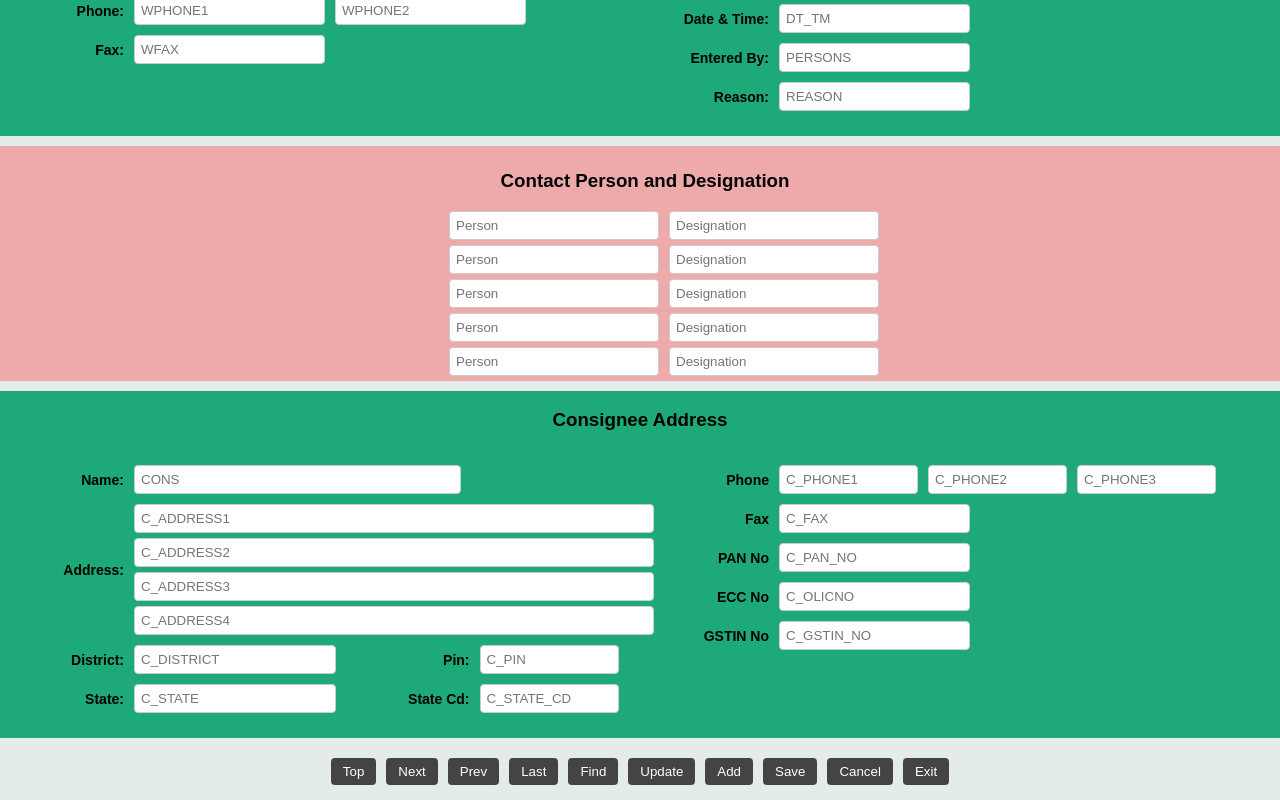
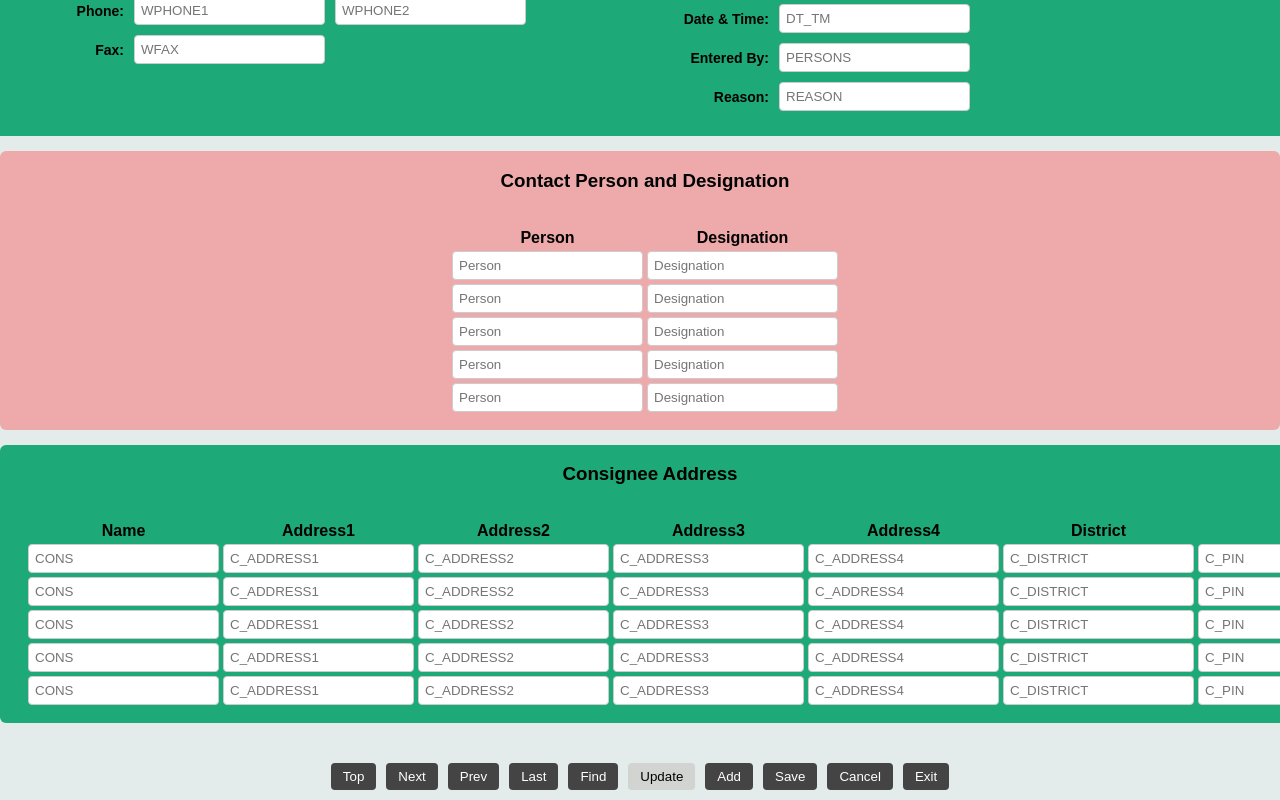
Before and after one commit to AanchalGupta0502/erp-frontend, a React (Vite) app: page / in a window 1280 px wide. Shown: the part 700-1500 px from the top of the page. Built offline with nearby package versions, Linux system fonts and the light colour scheme; no server answers.

Commit message:
Integerated Consignee Address  functionality

```diff
--- a/src/pages/PartyMaster.jsx
+++ b/src/pages/PartyMaster.jsx
@@ -46,25 +46,14 @@ function PartyMaster(){
     gstin: "",
   },
 
-  // 🔹 CONSIGNEE
-  consignee: {
-    name: "",
-    address1: "",
-    address2: "",
-    address3: "",
-    address4: "",
-    district: "",
-    pin: "",
-    state: "",
-    stateCode: "",
-    phone1: "",
-    phone2: "",
-    phone3: "",
-    fax: "",
-    pan: "",
-    ecc: "",
-    gstin: "",
-  },
+  // 🔹 CONSIGNEE table rn its hardcoded 5 size
+  consignee: [
+    {cons: "",address1: "",address2: "",address3: "",address4: "",district: "",pin: "",state: "",stateCode: "",phone1: "",phone2: "",phone3: "",fax: "",pan: "",ecc: "",gstin: "",},
+    {cons: "",address1: "",address2: "",address3: "",address4: "",district: "",pin: "",state: "",stateCode: "",phone1: "",phone2: "",phone3: "",fax: "",pan: "",ecc: "",gstin: "",},
+    {cons: "",address1: "",address2: "",address3: "",address4: "",district: "",pin: "",state: "",stateCode: "",phone1: "",phone2: "",phone3: "",fax: "",pan: "",ecc: "",gstin: "",},
+    {cons: "",address1: "",address2: "",address3: "",address4: "",district: "",pin: "",state: "",stateCode: "",phone1: "",phone2: "",phone3: "",fax: "",pan: "",ecc: "",gstin: "",},
+    {cons: "",address1: "",address2: "",address3: "",address4: "",district: "",pin: "",state: "",stateCode: "",phone1: "",phone2: "",phone3: "",fax: "",pan: "",ecc: "",gstin: "",},
+  ],
 
   // 🔹 OTHER FIELDS
   other: {
@@ -76,7 +65,7 @@ function PartyMaster(){
     reason: "",
   },
 
-  // 🔹 CONTACT TABLE
+  // 🔹 CONTACT TABLE rn its hardcoded 5 size
   contacts: [
     { person: "", designation: "" },
     { person: "", designation: "" },
@@ -127,29 +116,29 @@ function PartyMaster(){
     persons: formData.other.enteredBy,
     reason: formData.other.reason,
 
-    contactPersons: formData.contacts.map(c => ({
-        person: c.person,
-        desig: c.designation
+    contactPersons: formData.contacts.map(item => ({
+        person: item.person,
+        desig: item.designation
     })),
 
-    consignees: [{
-        cons: formData.consignee.cons,
-        cAddress1: formData.consignee.address1,
-        cAddress2: formData.consignee.address2,
-        cAddress3: formData.consignee.address3,
-        cAddress4: formData.consignee.address4,
-        cDistrict: formData.consignee.district,
-        cState: formData.consignee.state,
-        cPin: formData.consignee.pin,
-        cStateCd: formData.consignee.stateCode,
-        cPhone1: formData.consignee.phone1,
-        cPhone2: formData.consignee.phone2,
-        cPhone3: formData.consignee.phone3,
-        cFax: formData.consignee.fax,
-        cPanNo: formData.consignee.pan,
-        cOlicno: formData.consignee.ecc,
-        cGstinNo: formData.consignee.gstin
-    }]
+    consignees: formData.consignee.map(item=>({
+        cons: item.cons,
+        cAddress1: item.address1,
+        cAddress2: item.address2,
+        cAddress3: item.address3,
+        cAddress4: item.address4,
+        cDistrict: item.district,
+        cState: item.state,
+        cPin: item.pin,
+        cStateCd: item.stateCode,
+        cPhone1: item.phone1,
+        cPhone2: item.phone2,
+        cPhone3: item.phone3,
+        cFax:item.fax,
+        cPanNo: item.pan,
+        cOlicno: item.ecc,
+        cGstinNo:item.gstin
+    }))
 });
 
     const fetchCustomers=async()=>{
@@ -185,6 +174,7 @@ const loadCustomerToForm = (index) => {
 
     console.log("Customer Object:", c);
     console.log("Contact Persons:", c.contactPersons);
+    console.log("Consignees", c.consignees);
     const len=c.contactPersons.length;
 
     setFormData({
@@ -223,24 +213,6 @@ const loadCustomerToForm = (index) => {
             gstin: c.wgstinNo || "",
         },
 
-        consignee: {
-            name: c.consignees?.[0]?.cons || "",
-            address1: c.consignees?.[0]?.cAddress1 || "",
-            address2: c.consignees?.[0]?.cAddress2 || "",
-            address3: c.consignees?.[0]?.cAddress3 || "",
-            address4: c.consignees?.[0]?.cAddress4 || "",
-            district: c.consignees?.[0]?.cDistrict || "",
-            pin: c.consignees?.[0]?.cPin || "",
-            state: c.consignees?.[0]?.cState || "",
-            stateCode: c.consignees?.[0]?.cStateCd || "",
-            phone1: c.consignees?.[0]?.cPhone1 || "",
-            phone2: c.consignees?.[0]?.cPhone2 || "",
-            phone3: c.consignees?.[0]?.cPhone3 || "",
-            fax: c.consignees?.[0]?.cFax || "",
-            pan: c.consignees?.[0]?.cPanNo || "",
-            ecc: c.consignees?.[0]?.cOlicno || "",
-            gstin: c.consignees?.[0]?.cGstinNo || "",
-        },
 
         other: {
             customerType: c.custTp || "",
@@ -250,6 +222,49 @@ const loadCustomerToForm = (index) => {
             enteredBy: c.persons || "",
             reason: c.reason || "",
         },
+        consignee:[
+            ...(c.consignees.map(items=>
+                ({
+                    cons: items.cons || "",
+                    address1: items.cAddress1 || "",
+                    address2: items.cAddress2 || "",
+                    address3: items.cAddress3 || "",
+                    address4: items.cAddress4 || "",
+                    district: items.cDistrict || "",
+                    pin: items.cPin || "",
+                    state: items.cState || "",
+                    stateCode: items.cStateCd || "",
+                    phone1: items.cPhone1 || "",
+                    phone2: items.cPhone2 || "",
+                    phone3: items.cPhone3 || "",
+                    fax: items.cFax || "",
+                    pan: items.cPanNo || "",
+                    ecc: items.cOlicno || "",
+                    gstin: items.cGstinNo || "",
+
+                }))||[]),
+                ...Array.from(
+                    {length:Math.max(0,5-(c.consignees?.length||0))},
+                    ()=>({
+                        name:"",
+                        address1:"",
+                        address2:"",
+                        address3:"",
+                        address4:"",
+                        district:"",
+                        pin:"",
+                        state:"",
+                        stateCode:"",
+                        phone1:"",
+                        phone2:"",
+                        phone3:"",
+                        fax:"",
+                        pan:"",
+                        ecc:"",
+                        gstin:"",
+                    })
+                )
+        ],
          // for now we are taking only 5 rows, later we will give option to add row when 5th one is used
          contacts: [
             ... (c.contactPersons.map(cp=>({
@@ -317,24 +332,7 @@ const loadCustomerToForm = (index) => {
     fax: "",
     gstin: "",
   },
-  consignee: {
-    name: "",
-    address1: "",
-    address2: "",
-    address3: "",
-    address4: "",
-    district: "",
-    pin: "",
-    state: "",
-    stateCode: "",
-    phone1: "",
-    phone2: "",
-    phone3: "",
-    fax: "",
-    pan: "",
-    ecc: "",
-    gstin: "",
-  },
+
   other: {
     customerType: "",
     custTypeDropdown: "",
@@ -345,7 +343,10 @@ const loadCustomerToForm = (index) => {
   },
   contacts: Array.from({length:5},()=>({
     person:"", designation: "",
- }))
+ })),
+ consignee: Array.from({length:5},()=>({
+    cons: "",address1: "",address2: "",address3: "",address4: "",district: "",pin: "",state: "",stateCode: "",phone1: "",phone2: "",phone3: "",fax: "",pan: "",ecc: "",gstin: "",
+  })),
 };
      const handleAdd=()=>{
         setFormData(emptyForm);
@@ -380,7 +381,7 @@ const loadCustomerToForm = (index) => {
     };
 
     const handleUpdate= async()=>{
-        if(currentIndex===-1){
+       if(currentIndex===-1){
             alert("Find a customer first");
             return;
         }
@@ -451,6 +452,20 @@ const loadCustomerToForm = (index) => {
     ...formData,
     contacts: updatedContacts,
   });
+};
+
+const handleConsigneeChange=(index,field,value)=>{
+    const updatedConsignees=[...formData.consignee];
+
+    updatedConsignees[index]={
+        ...updatedConsignees[index],
+        [field]:value,
+    };
+
+    setFormData({
+        ...formData,
+        consignee:updatedConsignees,
+    })
 };
 
     return(
@@ -621,84 +636,74 @@ const loadCustomerToForm = (index) => {
                     </div>
                 </div>
               {/* CONTACT SECTION */}
-                <div className="frame">
-                    <div className="contact-section">
+                <div className="contact-section">
                         <h3>Contact Person and Designation</h3>
-                        <div className="table">
-                            {formData.contacts.map((c,i)=>(
-                                <div key={i} className="table-row">
-                                    <input placeholder="Person" className="w-50" value={c.person} onChange={(e)=>handleContactChange(i,"person",e.target.value)}/>
-                                    <input placeholder="Designation" className="w-50" value={c.designation} onChange={(e)=>handleContactChange(i,"designation",e.target.value)} />
-                                </div>
-                            ))}
-                        </div>
-                    </div>
+                        <table>
+                            <thead>
+                                <tr>
+                                    <th>Person</th>
+                                    <th>Designation</th>
+                                </tr>
+                            </thead>
+                            <tbody>
+                                    {formData.contacts.map((c,i)=>(
+                                    <tr key={i} >
+                                        <td className="w-50"><input placeholder="Person"  value={c.person} onChange={(e)=>handleContactChange(i,"person",e.target.value)}/></td>
+                                        <td className="w-50"><input placeholder="Designation" value={c.designation} onChange={(e)=>handleContactChange(i,"designation",e.target.value)} /></td>
+
+                                    </tr>
+                                ))}
+                            </tbody>
+                        </table>
                     </div>
 
-            <div id="Bg-green">
-                <h3 className="title"> Consignee Address</h3>
 
-             <div className="frame1">
+             <div className="consignee-section" id="Bg-green">
+                   <h3 className="title"> Consignee Address</h3>
+                <table>
+                    <thead>
+                        <tr>
+                            <th>Name</th>
+                            <th>Address1</th>
+                            <th>Address2</th>
+                            <th>Address3</th>
+                            <th>Address4</th>
+                            <th> District</th>
+                            <th>Pin</th>
+                            <th>State</th>
+                            <th>State Cd</th>
+                            <th>Phone1</th>
+                            <th>Phone2</th>
+                            <th>Phone3</th>
+                            <th>Fax</th>
+                            <th>PAN No</th>
+                            <th>ECC No</th>
+                            <th>GSTIN No</th>
+                        </tr>
+                    </thead>
+                    <tbody>
 
-                <div className="left">
-                    <div className="row">
-                        <label>Name:</label>
-                        <input type="text" placeholder="CONS" className="w-50" value={formData.consignee.cons} onChange={(e)=>handleChange("consignee","name",e.target.value)}/>
-                    </div>
-                    <div className="row">
-                        <label>Address:</label>
-                        <div className="column-inputs">
-                            <input type="text" placeholder="C_ADDRESS1" className="w-50" value={formData.consignee.address1} onChange={(e)=>handleChange("consignee","address1",e.target.value)}/>
-                        <input type="text" placeholder="C_ADDRESS2" className="w-50" value={formData.consignee.address2} onChange={(e)=>handleChange("consignee","address2",e.target.value)}/>
-                        <input type="text" placeholder="C_ADDRESS3" className="w-50" value={formData.consignee.address3} onChange={(e)=>handleChange("consignee","address3",e.target.value)}/>
-                        <input type="text" placeholder="C_ADDRESS4" className="w-50" value={formData.consignee.address4} onChange={(e)=>handleChange("consignee","address4",e.target.value)}/>
-                        </div>
-
-                    </div>
-                    <div className="row">
-                        <label>District:</label>
-                        <input type="text" placeholder="C_DISTRICT" className="w-30" value={formData.consignee.district} onChange={(e)=>handleChange("consignee","district",e.target.value)}/>
-                         <label>Pin:</label>
-                        <input type="text" placeholder="C_PIN" className="w-20" value={formData.consignee.pin} onChange={(e)=>handleChange("consignee","pin",e.target.value)}/>
-                </div>
-                  <div className="row">
-                        <label>State:</label>
-                        <input type="text" placeholder="C_STATE" className="w-30" value={formData.consignee.state} onChange={(e)=>handleChange("consignee","state",e.target.value)}/>
-                       <label>State Cd:</label>
-                        <input type="text" placeholder="C_STATE_CD" className="w-20" value={formData.consignee.stateCode} onChange={(e)=>handleChange("consignee","stateCode",e.target.value)}/>
-                    </div>
-
-                </div>
-                <div className="right">
-
-                    <div className="row">
-                        <label>Phone</label>
-                        <input type="text" placeholder="C_PHONE1"className="w-20" value={formData.consignee.phone1} onChange={(e)=>handleChange("consignee","phone1",e.target.value)}/>
-                        <input type="text" placeholder="C_PHONE2" className="w-20" value={formData.consignee.phone2} onChange={(e)=>handleChange("consignee","phone2",e.target.value)}/>
-                        <input type="text" placeholder="C_PHONE3" className="w-20" value={formData.consignee.phone3} onChange={(e)=>handleChange("consignee","phone3",e.target.value)}/>
-                    </div>
-
-                    <div className="row">
-                        <label>Fax</label>
-                        <input type="text" placeholder="C_FAX" value={formData.consignee.fax} onChange={(e)=>handleChange("consignee","fax",e.target.value)}/>
-                    </div>
-
-                    <div className="row">
-                        <label>PAN No</label>
-                        <input type="text" placeholder="C_PAN_NO" value={formData.consignee.pan} onChange={(e)=>handleChange("consignee","pan",e.target.value)}/>
-                    </div>
-
-                    <div className="row">
-                        <label>ECC No</label>
-                        <input type="text" placeholder="C_OLICNO" value={formData.consignee.ecc} onChange={(e)=>handleChange("consignee","ecc",e.target.value)}/>
-                    </div>
-
-                    <div className="row">
-                        <label>GSTIN No</label>
-                        <input type="text" placeholder="C_GSTIN_NO" value={formData.consignee.gstin} onChange={(e)=>handleChange("consignee","gstin",e.target.value)}/>
-                    </div>
-                </div>
-           </div>
+                        {formData.consignee.map((item,i)=>(
+                            <tr key={i}>
+                                <td className="w-50"><input type="text" placeholder="CONS"  value={item.cons} onChange={(e)=>handleConsigneeChange(i,"cons",e.target.value)}/></td>
+                                <td className="w-50"><input type="text" placeholder="C_ADDRESS1"  value={item.address1} onChange={(e)=>handleConsigneeChange(i,"address1",e.target.value)}/></td>
+                                <td className="w-50"><input type="text" placeholder="C_ADDRESS2" value={item.address2} onChange={(e)=>handleConsigneeChange(i,"address2",e.target.value)}/></td>
+                                <td className="w-50"><input type="text" placeholder="C_ADDRESS3"  value={item.address3} onChange={(e)=>handleConsigneeChange(i,"address3",e.target.value)}/></td>
+                                <td className="w-50"><input type="text" placeholder="C_ADDRESS4"  value={item.address4} onChange={(e)=>handleConsigneeChange(i,"address4",e.target.value)}/></td>
+                                <td className="w-30"><input type="text" placeholder="C_DISTRICT"  value={item.district} onChange={(e)=>handleConsigneeChange(i,"district",e.target.value)}/></td>
+                                <td className="w-20"><input type="text" placeholder="C_PIN" value={item.pin} onChange={(e)=>handleConsigneeChange(i,"pin",e.target.value)}/></td>
+                                <td className="w-30"><input type="text" placeholder="C_STATE" value={item.state} onChange={(e)=>handleConsigneeChange(i,"state",e.target.value)}/></td>
+                                <td className="w-20"><input type="text" placeholder="C_STATE_CD"  value={item.stateCode} onChange={(e)=>handleConsigneeChange(i,"stateCode",e.target.value)}/></td>
+                                <td className="w-20"><input type="text" placeholder="C_PHONE1" value={item.phone1} onChange={(e)=>handleConsigneeChange(i,"phone1",e.target.value)}/></td>
+                                <td className="w-20"><input type="text" placeholder="C_PHONE2" value={item.phone2} onChange={(e)=>handleConsigneeChange(i,"phone2",e.target.value)}/></td>
+                                <td className="w-20"><input type="text" placeholder="C_PHONE3" value={item.phone3} onChange={(e)=>handleConsigneeChange(i,"phone3",e.target.value)}/></td>
+                                <td><input type="text" placeholder="C_FAX" value={item.fax} onChange={(e)=>handleConsigneeChange(i,"fax",e.target.value)}/></td>
+                                <td><input type="text" placeholder="C_PAN_NO" value={item.pan} onChange={(e)=>handleConsigneeChange(i,"pan",e.target.value)}/></td>
+                                <td><input type="text" placeholder="C_OLICNO" value={item.ecc} onChange={(e)=>handleConsigneeChange(i,"ecc",e.target.value)}/></td>
+                                <td><input type="text" placeholder="C_GSTIN_NO" value={item.gstin} onChange={(e)=>handleConsigneeChange(i,"gstin",e.target.value)}/></td>
+                            </tr>))}
+                    </tbody>
+                </table>
            </div>
 
                 {/* BUTTONS */}
--- a/src/styles/customer.css
+++ b/src/styles/customer.css
@@ -7,33 +7,16 @@ body{
 .container {
   margin: 0px;
   padding: 0px;
+  width:100%;
   font-family: Arial, sans-serif;
 }
 
-/* ================= TITLE ================= */
-.title {
-  text-align: center;
-  color:black;
-}
-.line{
-
-    border: none;              /* Remove default border */
-    height: 2px;               /* Thickness of the line */
-    background: radial-gradient(
-        ellipse at center,
-        #f1f8f1 0%,       /* Center color */
-        #ddebdd 40%,      /* Keep thick color in center */
-        transparent 100%  /* Fade to transparent at edges */
-    );
-    width: 90%;                /* Line width */
-    border-radius: 5px;        /* Rounded edges */
-    padding:0px;
-}
 /* ================= FORM WRAPPER ================= */
 .form-section {
   display: flex;
   flex-direction: column;
   gap: 10px;
+  width:100%;
   padding: 0px;
 }
 
@@ -129,12 +112,23 @@ input {
   flex-direction: column;
   align-items: center;
 }
+.consignee-section {
+  margin-top: 5px;
+  margin-bottom:20px;
+  padding-left: 10px;
+  border-radius: 6px;
+  display: flex;
+  justify-content:flex-start;
+  flex-direction: column;
+  align-items:stretch;
+  width:100%;
+  overflow-x:auto;
+}
 
-.table-row {
-  display: flex;
-  gap: 10px;
-  margin-bottom: 5px;
-}
+ table{
+  margin:15px;
+ }
+
 
 /* ================= BUTTONS ================= */
 .buttons {
@@ -158,6 +152,11 @@ button {
 button:hover {
   background-color: #222;
 }
+button:disabled{
+  background-color: #d2d4d2;
+  color:black;
+  cursor:none;
+}
 
 .frame{
      background: #eaa;
@@ -165,3 +164,23 @@ button:hover {
 #Bg-green{
   background-color: rgb(30, 169, 121);
 }
+
+/* ================= TITLE ================= */
+.title {
+  text-align: center;
+  color:black;
+}
+.line{
+
+    border: none;              /* Remove default border */
+    height: 2px;               /* Thickness of the line */
+    background: radial-gradient(
+        ellipse at center,
+        #f1f8f1 0%,       /* Center color */
+        #ddebdd 40%,      /* Keep thick color in center */
+        transparent 100%  /* Fade to transparent at edges */
+    );
+    width: 90%;                /* Line width */
+    border-radius: 5px;        /* Rounded edges */
+    padding:0px;
+}
```
Also changed, not shown: src/pages/Menu.jsx (added, +9 -0 lines).
